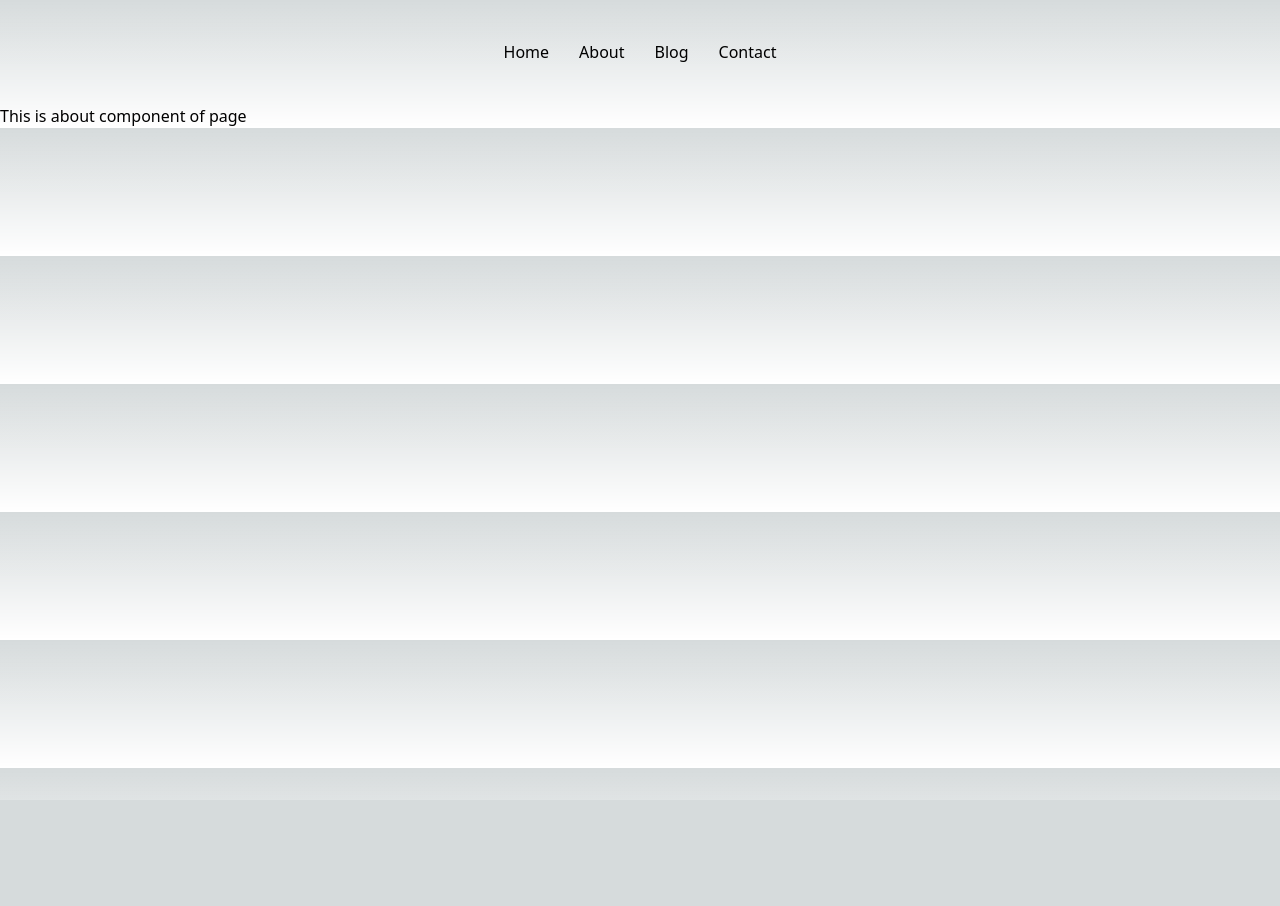
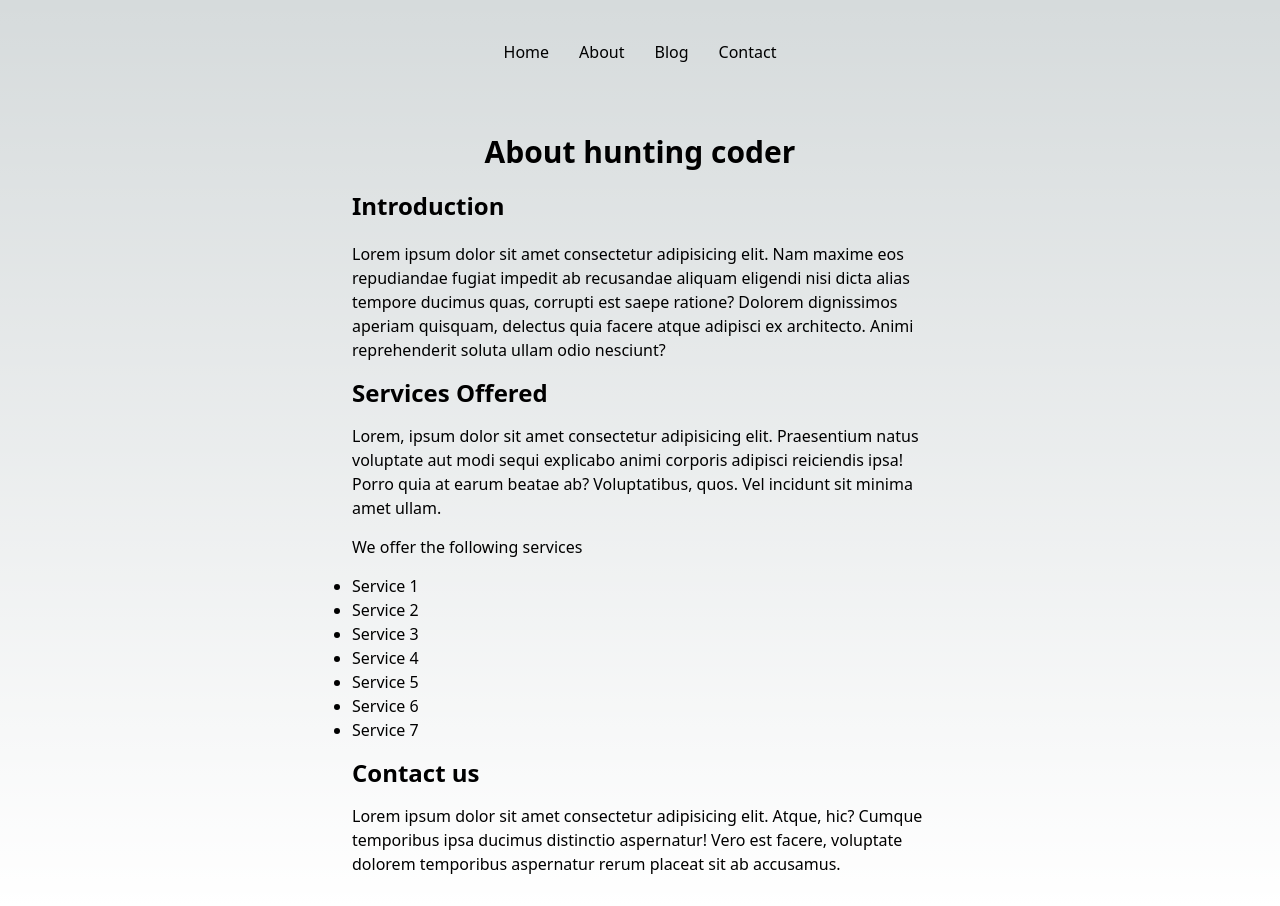
Before and after one commit to jainapurv22/huntingCoder, a Next.js app: page /about in a window 1280 px wide. Before the commit the page ends 800 px from the top, so only its background shows below. Built offline with nearby package versions, Linux system fonts and the light colour scheme.

Commit message:
about page

```diff
--- a/components/Navbar.tsx
+++ b/components/Navbar.tsx
@@ -5,7 +5,7 @@ const Navbar = () => {
   return (
     <div>
       <nav className='py-[40px]'>
-        <ul className="flex justify-center">
+        <ul className="flex justify-center list-none">
           <li className='mx-[15px]'>
             <Link href={'/'}>Home</Link>
           </li>
--- a/pages/about.js
+++ b/pages/about.js
@@ -2,10 +2,25 @@ import React from 'react'
 
 const about = () => {
   return (
-    <div>
-      This is about component of page
+    <div className='my-[30px] mx-auto max-w-[45vw]'>
+      <h1 className='text-center'>About hunting coder</h1>
+      <h2 className='my-[20px]'>Introduction</h2>
+      <p>Lorem ipsum dolor sit amet consectetur adipisicing elit. Nam maxime eos repudiandae fugiat impedit ab recusandae aliquam eligendi nisi dicta alias tempore ducimus quas, corrupti est saepe ratione? Dolorem dignissimos aperiam quisquam, delectus quia facere atque adipisci ex architecto. Animi reprehenderit soluta ullam odio nesciunt?</p>
+      <h2 className='my-[15px]'>Services Offered</h2>
+      <p>Lorem, ipsum dolor sit amet consectetur adipisicing elit. Praesentium natus voluptate aut modi sequi explicabo animi corporis adipisci reiciendis ipsa! Porro quia at earum beatae ab? Voluptatibus, quos. Vel incidunt sit minima amet ullam.</p>
+      <p className='my-[15px]'>We offer the following services</p>
+      <ul>
+        <li>Service 1</li>
+        <li>Service 2</li>
+        <li>Service 3</li>
+        <li>Service 4</li>
+        <li>Service 5</li>
+        <li>Service 6</li>
+        <li>Service 7</li>
+      </ul>
+      <h2 className='my-[15px]'>Contact us</h2>
+      <p>Lorem ipsum dolor sit amet consectetur adipisicing elit. Atque, hic? Cumque temporibus ipsa ducimus distinctio aspernatur! Vero est facere, voluptate dolorem temporibus aspernatur rerum placeat sit ab accusamus.</p>
     </div>
   )
 }
-
 export default about
--- a/styles/globals.css
+++ b/styles/globals.css
@@ -26,3 +26,31 @@ body {
     rgb(var(--background-start-rgb));
   /* background-color: #7f9cf5; */
 }
+
+
+h1,
+h2,
+h3,
+h4,
+h5,
+h6 {
+  font-weight: bold;
+}
+
+
+/* h1{
+  font-size: appl;
+} */
+
+@layer base {
+  h1 {
+    @apply text-3xl;
+  }
+  h2 {
+    @apply text-2xl;
+  }
+}
+
+ol,ul{
+  list-style: disc;
+}
```
Also changed, not shown: pages/contact.js (+16 -23 lines).
